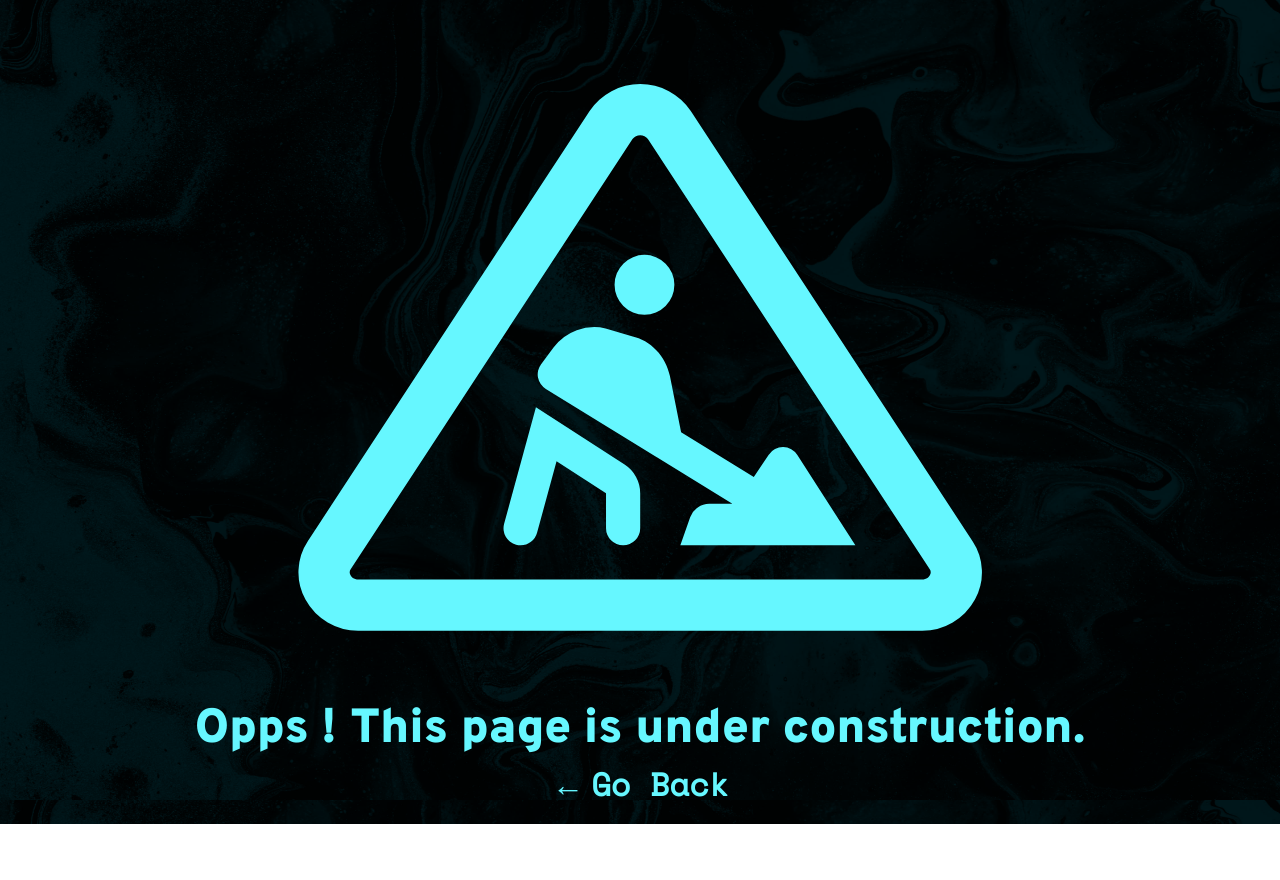
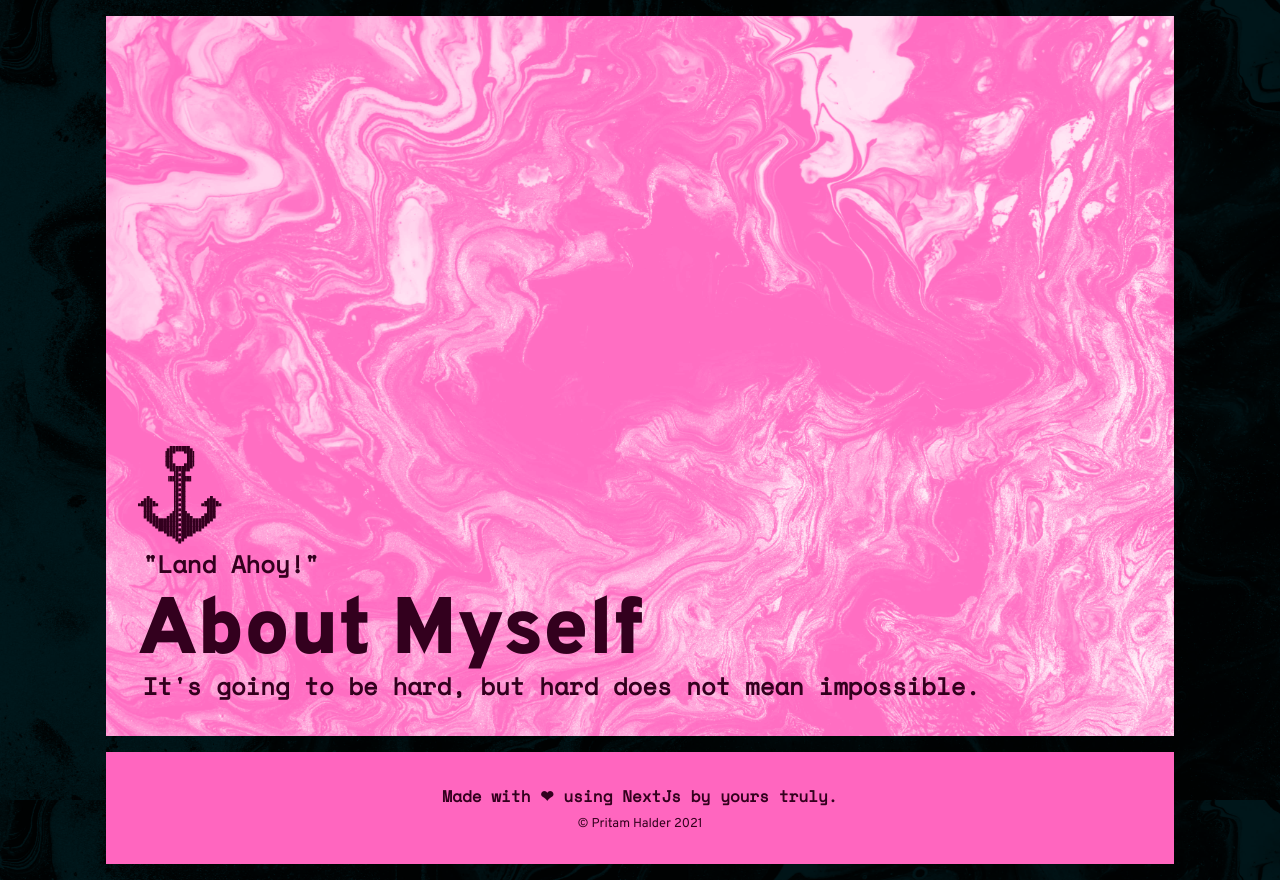
Before and after one commit to poseidon-code/portfolio, a Next.js app: page /about in a window 1280 px wide. Before the commit the page ends 824 px from the top, so only its background shows below. Built offline with nearby package versions, Linux system fonts and the light colour scheme.

Commit message:
create: /about

```diff
--- /dev/null
+++ b/pages/about.jsx
@@ -0,0 +1,44 @@
+import styles from '../styles/About.module.scss';
+
+const About = () => {
+    return (
+        <>
+            <section className={styles.header}>
+                <pre style={{ fontSize: '.3rem', fontFamily: 'monospace' }}>
+                    {`
+          ▄███████▄
+         ▐██▀   ▀██▌
+         ▐██     ██▌
+         ▐██▄   ▄██▌
+          ▀███████▀
+            ▐█▄█▌
+          ▐███▄███▌
+            ▐█▄█▌
+            ▐█▄█▌
+            ▐█▄█▌
+  ▄█▄       ▐█▄█▌       ▄█▄
+▄█████▄     ▐█▄█▌     ▄█████▄
+  ███       ▐█▄█▌       ███
+  ███▄     ▄██▄██▄     ▄███
+  ▀████▄▄▄████▄████▄▄▄████▀
+    ▀█████████▄█████████▀
+      ▀███████▄███████▀
+         ▀████▄████▀
+            ▀█▄█▀
+              ▀
+`}
+                </pre>
+                <h2>"Land Ahoy!"</h2>
+                <h1>About Myself</h1>
+                <h2>It's going to be hard, but hard does not mean impossible.</h2>
+            </section>
+
+            <section className={styles.footer}>
+                <p>Made with ❤ using NextJs by yours truly.</p>
+                <span>&copy; Pritam Halder 2021</span>
+            </section>
+        </>
+    );
+};
+
+export default About;
--- /dev/null
+++ b/styles/About.module.scss
@@ -0,0 +1,52 @@
+@use './utils';
+
+.header {
+    height: calc(100vh - 5rem);
+    @include utils.padding;
+    display: flex;
+    flex-direction: column;
+    justify-content: flex-end;
+    @include utils.section-bg('../public/backgrounds/bg-4.jpg', 325, cover);
+
+    h1 {
+        font-size: 5rem;
+    }
+    h2 {
+        font-family: utils.$font-mono;
+        margin-left: 0.3rem;
+    }
+    h2:nth-of-type(2) {
+        margin-top: -1rem;
+    }
+
+    @media (max-width: 800px) {
+        h1 {
+            font-size: 2.2rem;
+        }
+        h2 {
+            font-size: 1rem;
+        }
+        h2:nth-of-type(2) {
+            margin-top: -0.3rem;
+        }
+    }
+}
+
+.footer {
+    @include utils.section(325);
+    @include utils.padding;
+    display: flex;
+    flex-direction: column;
+    align-items: center;
+    justify-content: space-between;
+    text-align: center;
+
+    p {
+        font-family: utils.$font-mono;
+        font-weight: bold;
+    }
+    span {
+        margin-top: 0.5rem;
+        font-size: 0.8rem;
+    }
+}
```
